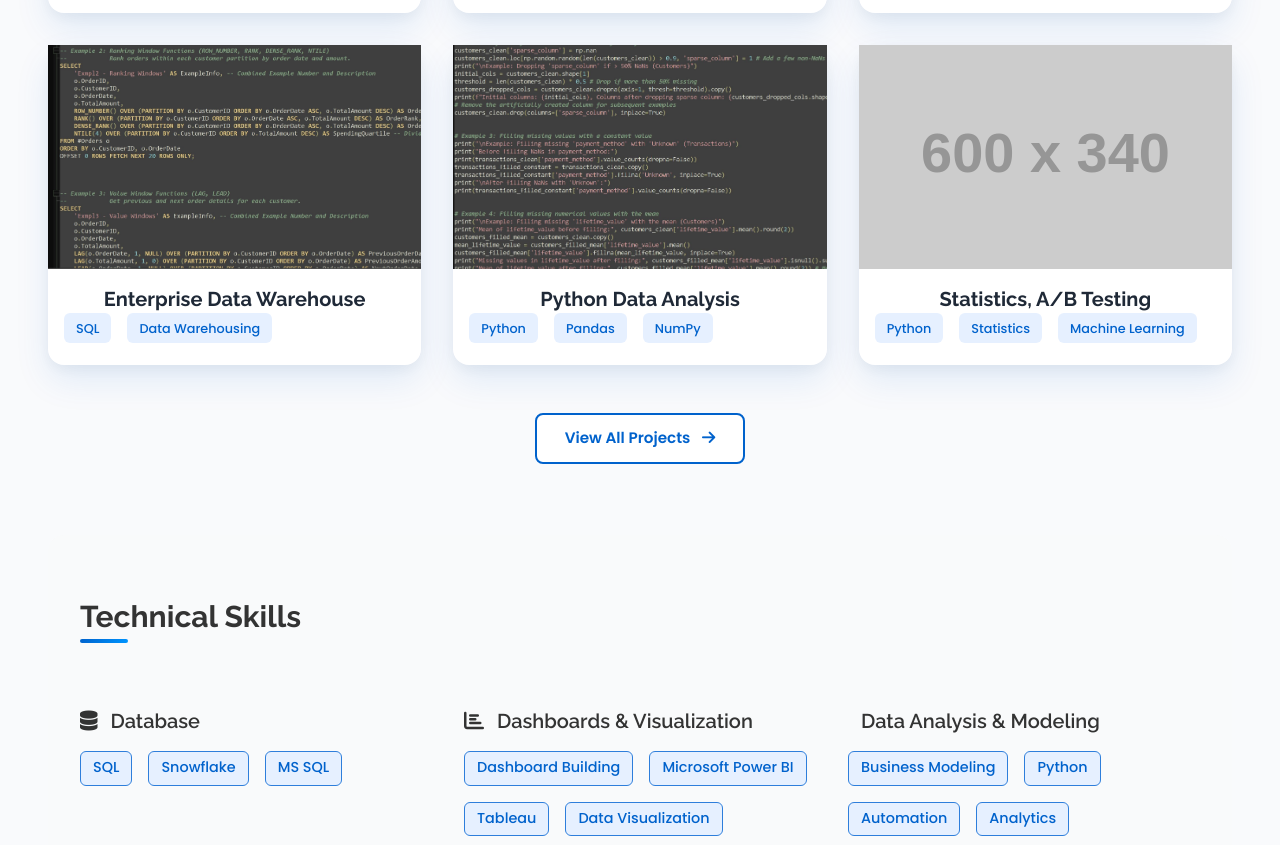
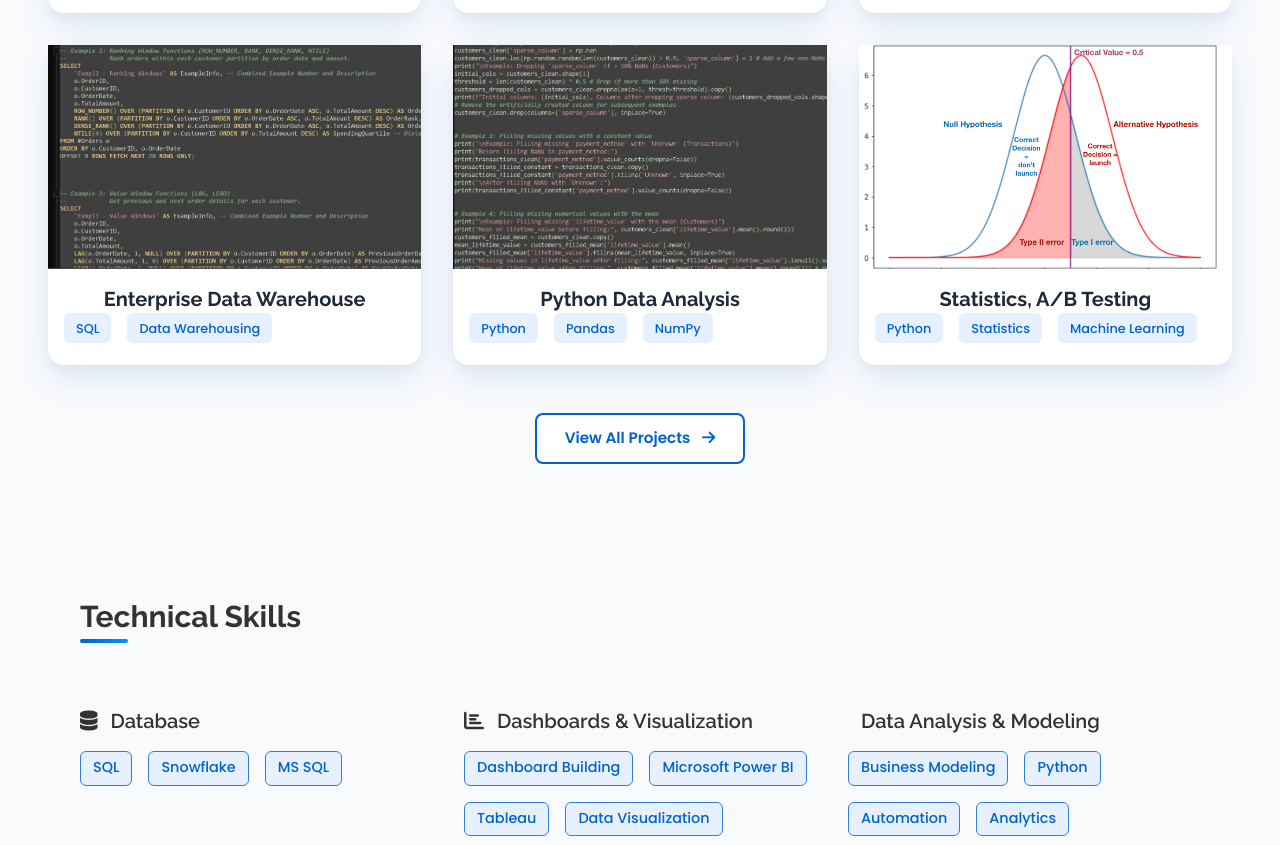
Before and after one commit to AlexDumchikov/Portfolio, a plain HTML site: page index.html in a window 1280 px wide. Shown: the part 1299-2144 px from the top of the page. Drawn offline with nearby package versions, Linux system fonts and the light colour scheme; placeholder pictures from the web are drawn by us; some icons are missing.

Commit message:
Update index.html

```diff
--- a/index.html
+++ b/index.html
@@ -910,7 +910,7 @@
                         <div class="flip-card-inner">
                             <a href="https://example.com/realtime-analytics" target="_blank" class="flip-card-front h-full">
                                 <div class="flip-card-img">
-                                    <img src="https://placehold.co/600x340/e6f0ff/0062cc?text=Python" alt="[Real-time Analytics Image]">
+                                    <img src="https://alexdumchikov.github.io/Portfolio/Statistics/AB_screenshot.png" alt="[Statistics Image]">
                                 </div>
                                 <div class="flip-card-content">
                                     <h3 class="text-xl font-bold text-gray-800">Statistics, A/B Testing</h3>
```
